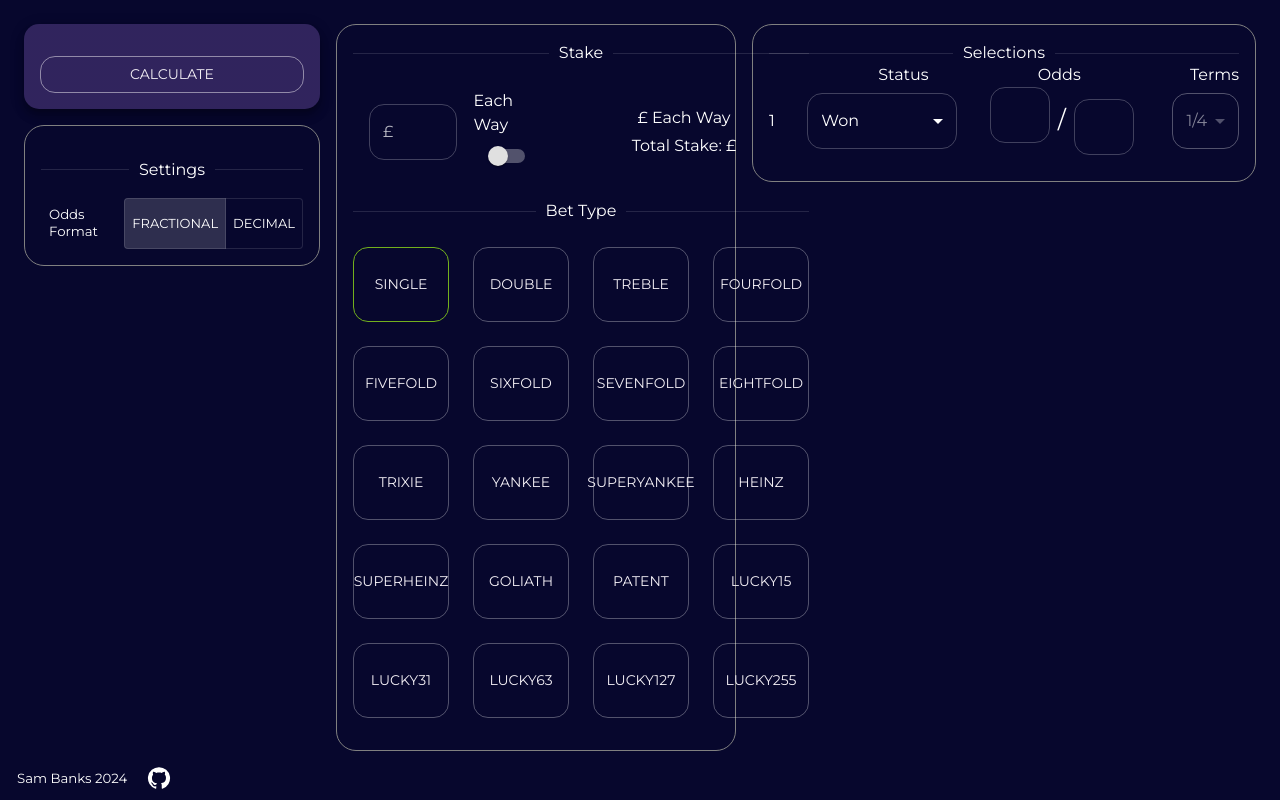
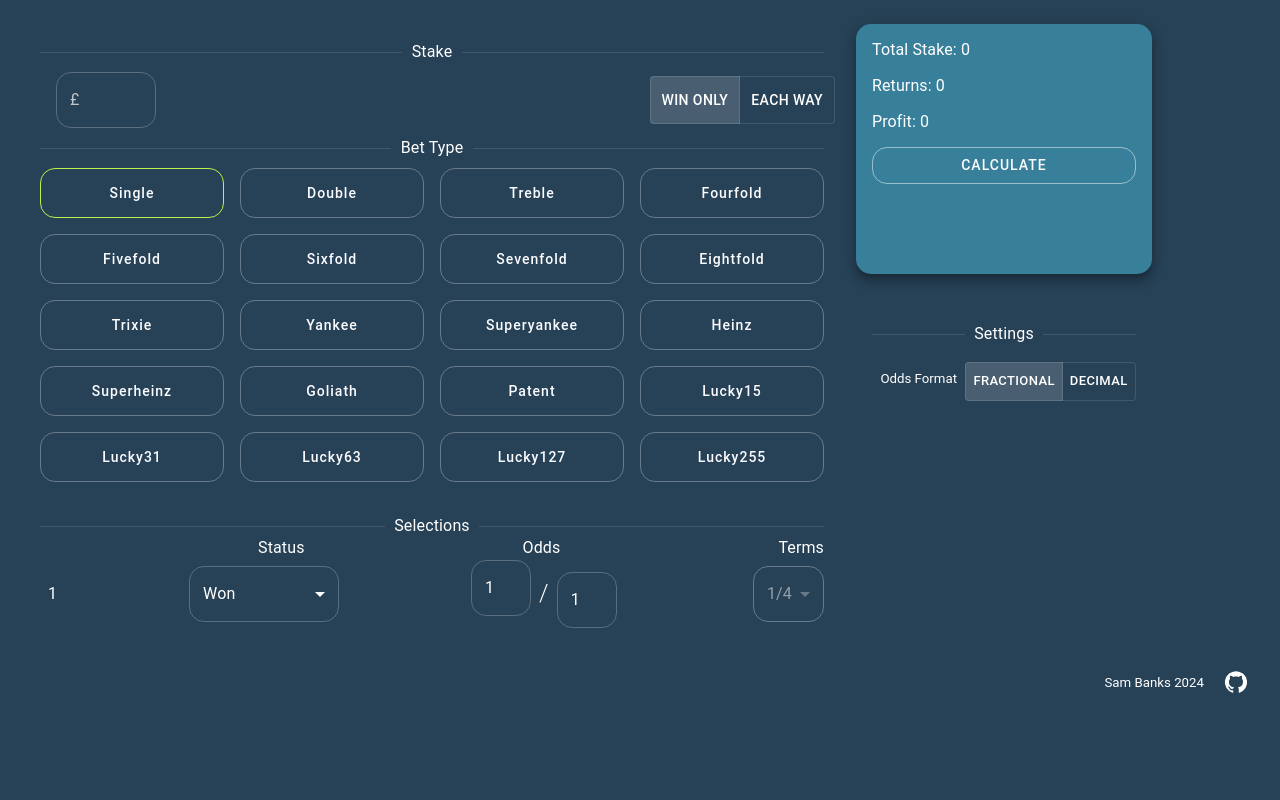
Before and after one commit to sambanks5/PortfolioWebsite, a React (Create React App) app: page / in a window 1280 px wide. Built offline with nearby package versions, Linux system fonts and the light colour scheme.

Commit message:
Calculator function fixes

```diff
--- a/src/App.jsx
+++ b/src/App.jsx
@@ -12,7 +12,7 @@ function App() {
 	const betcruncher = require("./betcruncher");
 
 	const [betslip, setBetslip] = useState({
-		stake: "0",
+		stake: "",
 		type: "single",
 		eachWay: false,
 	});
@@ -24,7 +24,6 @@ function App() {
 	const [error, setError] = useState(false);
 	const [oddsFormat, setOddsFormat] = useState("fractional");
 	const [status, setStatus] = useState(Array(betslip.selections).fill(1));
-	const [placeTerms, setPlaceTerms] = useState(Array(betslip.selections).fill("1/4"));
 	const [numSelections, setNumSelections] = useState(betTypes[betslip.type]?.selections || 0);
 
 	const initializeRunners = (numSelections) => {
@@ -106,72 +105,39 @@ function App() {
 	const handleFractionalOddsChange = (index, part, value) => {
 		setRunners((prevRunners) => {
 		  const newRunners = [...prevRunners];
-			const currentOdds = newRunners[index].odds.split("/");
+		  let currentOdds = newRunners[index].odds;
+		  if (typeof currentOdds === 'string') {
+			currentOdds = currentOdds.split("/");
 			if (part === "numerator") {
 			  currentOdds[0] = value;
 			} else if (part === "denominator") {
 			  currentOdds[1] = value;
 			}
 			newRunners[index] = { ...newRunners[index], odds: currentOdds.join("/") };
+		  }
 		  return newRunners;
 		});
 	  };
 
 	return (
-		<Container maxWidth>
+		<Container maxWidth="xl">
 			<Grid
 				container
 				spacing={2}
 				sx={{ my: 1 }}>
-				<Grid
-					item
-					xs={12}
-					sm={3}>
-					<Betslip
-						betslip={betslip}
-						runners={runners}
-					/>
-					<Box
-						id="settings-container"
-						sx={{ border: "1px solid grey", borderRadius: 5, p: 2, mt: 2 }}>
-						<Divider
-							orientation="Horizontal"
-							flexItem
-							sx={{ py: 2 }}>
-							Settings
-						</Divider>
-						<Box sx={{ display: "flex", flexDirection: "row", justifyContent: "space-evenly" }}>
-							<Typography
-								variant="h5"
-								sx={{ p: 1, textAlign: "left" }}>
-								Odds Format
-							</Typography>
-							<ToggleButtonGroup
-								value={oddsFormat}
-								size="small"
-								exclusive
-								onChange={(event, newFormat) => {
-									if (newFormat !== null) {
-										setOddsFormat(newFormat);
-									}
-								}}>
-								<ToggleButton value="fractional">Fractional</ToggleButton>
-								<ToggleButton value="decimal">Decimal</ToggleButton>
-							</ToggleButtonGroup>
-						</Box>
-					</Box>
-				</Grid>
+
+
 				<Grid
 					id="stake-container"
 					item
-					xs={12}
-					sm={4}>
-					<Box sx={{ border: "1px solid grey", borderRadius: 5, p: 2, minHeight: "720px" }}>
+					md={12}
+					lg={8}>
+					<Box sx={{borderRadius: 5, p: 2}}>
 						<FormControl>
 							<Divider
 								orientation="Horizontal"
 								flexItem
-								sx={{ mb: 3 }}>
+								sx={{ mb: 1 }}>
 								Stake
 							</Divider>
 							<Box
@@ -194,42 +160,37 @@ function App() {
 										startAdornment: <InputAdornment position="start">£</InputAdornment>,
 									}}
 								/>
+
 								<FormControlLabel
 									control={
-										<Switch
-											checked={betslip.eachWay}
-											onChange={(event) =>
+										<ToggleButtonGroup
+										value={betslip.eachWay ? 'Each Way' : 'Win Only'}
+										exclusive
+										onChange={(event, newValue) =>
 											setBetslip((prevBetslip) => ({
 											...prevBetslip,
-													eachWay: event.target.checked,
+											eachWay: newValue === 'Each Way',
 											}))
 										}
+										>
+										<ToggleButton value="Win Only">Win Only</ToggleButton>
+										<ToggleButton value="Each Way">Each Way</ToggleButton>
+										</ToggleButtonGroup>
+									}
+									labelPlacement="start"
 									/>
-									}
-									label="Each Way"
-									labelPlacement="top"
-								/>
-								<Box sx={{ p: 2, minWidth: "250px", textAlign: "center" }}>
-									<Typography
-										variant="h4"
-										sx={{ mb: 1 }}>
-										{betslip.eachWay ? "£" + stake + " Win Only" : "£" + stake + " Each Way"}
-									</Typography>
-
-									<Typography variant="h4">{betslip.eachWay ? "Total Stake: £" + stake * 2 : "Total Stake: £" + stake}</Typography>
-								</Box>
 							</Box>
 
 							<Divider
 								orientation="Horizontal"
 								flexItem
-								sx={{ my: 3 }}>
+								sx={{ my: 1 }}>
 								Bet Type
 							</Divider>
-							<Box sx={{ mb: 2 }}>
+							<Box>
 								<Grid
 									container
-									spacing={3}>
+									spacing={2}>
 									{types.map((type, index) => (
 										<Grid
 											item
@@ -242,10 +203,11 @@ function App() {
 												fullWidth
 												sx={{
 													borderColor: betslip.type === type ? "secondary.main" : "action.disabled",
-													height: "75px",
-												}} // Change border color if active
+													height: "50px",
+													textTransform: "none",
+												}}
 											>
-												{type}
+												{type.charAt(0).toUpperCase() + type.slice(1)}
 											</Button>
 										</Grid>
 									))}
@@ -253,13 +215,7 @@ function App() {
 							</Box>
 						</FormControl>
 					</Box>
-				</Grid>
-				<Grid
-					id="selections-container"
-					item
-					xs={12}
-					sm={5}>
-					<Box sx={{ border: "1px solid grey", borderRadius: 5, p: 2 }}>
+					<Box sx={{ borderRadius: 5, p: 2 }}>
 						<Divider
 							orientation="Horizontal"
 							flexItem>
@@ -268,7 +224,8 @@ function App() {
 						<Grid
 							container
 							spacing={0}
-							id="Yes">
+							id="Yes"
+							>
 							<Grid
 								item
 								xs={12}>
@@ -303,7 +260,7 @@ function App() {
 												alignItems="center"
 												sx={{ pb: 1 }}>
 												<Grid item>
-													<Typography variant="h4">{index + 1}</Typography>
+													<Typography variant="h4" sx={{ml: 1}}>{index + 1}</Typography>
 												</Grid>
 												<Grid item>
 													<FormControl>
@@ -326,32 +283,29 @@ function App() {
 														<TextField
 														variant="outlined"
 														type="number"
+														defaultValue="2.0"
 														onChange={(event) => handleOddsChange(index, event.target.value)}
 														sx={{ width: "100px" }}
 														/>
 													) : (
-														<Grid
-															container
-															alignItems="center">
+													<Grid container alignItems="center">
 													<Grid item>
 														<TextField
 														variant="outlined"
 														type="number"
+														defaultValue="1"
 														sx={{ width: "60px", mb: 1.5 }}
 														onChange={(event) => handleFractionalOddsChange(index, "numerator", event.target.value)}
 														/>
 													</Grid>
 													<Grid item>
-																<Typography
-																	variant="h2"
-																	sx={{ mx: 1 }}>
-																	/
-																</Typography>
+														<Typography variant="h2" sx={{ mx: 1 }}>/</Typography>
 													</Grid>
 													<Grid item>
 														<TextField
 														variant="outlined"
 														type="number"
+														defaultValue="1"
 														sx={{ width: "60px", mt: 1.5 }}
 														onChange={(event) => handleFractionalOddsChange(index, "denominator", event.target.value)}
 														/>
@@ -363,7 +317,7 @@ function App() {
 													<FormControl>
 														<Select
 															variant="outlined"
-															value={runners[index]?.terms || "1/4"}
+															value={"1/4"}
 															onChange={(event) => handlePlaceTermsChange(index, event.target.value)}
 															disabled={!betslip.eachWay}>
 															<MenuItem value={"1/1"}>1/1</MenuItem>
@@ -388,9 +342,56 @@ function App() {
 						</Grid>
 					</Box>
 				</Grid>
+
+				{/* <Grid
+					id="selections-container"
+					item
+					md={12}
+					lg={5}>
+
+				</Grid> */}
+				<Grid
+					id="betslip-container"
+					item
+					sm={12}
+					lg={3}>
+					<Betslip
+						betslip={betslip}
+						runners={runners}
+					/>
+					<Box
+						id="settings-container"
+						sx={{  p: 2, mt: 2, position: "sticky", top: "280px" }}>
+						<Divider
+							orientation="Horizontal"
+							flexItem
+							sx={{ py: 2 }}>
+							Settings
+						</Divider>
+						<Box sx={{ display: "flex", flexDirection: "row", justifyContent: "space-evenly" }}>
+							<Typography
+								variant="h5"
+								sx={{ p: 1, textAlign: "left" }}>
+								Odds Format
+							</Typography>
+							<ToggleButtonGroup
+								value={oddsFormat}
+								size="small"
+								exclusive
+								onChange={(event, newFormat) => {
+									if (newFormat !== null) {
+										setOddsFormat(newFormat);
+									}
+								}}>
+								<ToggleButton value="fractional">Fractional</ToggleButton>
+								<ToggleButton value="decimal">Decimal</ToggleButton>
+							</ToggleButtonGroup>
+						</Box>
+					</Box>
+				</Grid>
 			</Grid>
 
-			<Box sx={{ position: "absolute", bottom: "0", left: "5px", display: "flex", flexDirection: "row", justifyContent: "space-evenly" }}>
+			<Box sx={{ position: "sticky", bottom: "0", right: "50px", display: "flex", flexDirection: "row", justifyContent:"end"}}>
 				<Typography
 					variant="h5"
 					sx={{ p: 1.5, textAlign: "left", marginBottom: "0" }}>
--- a/src/betcruncher.js
+++ b/src/betcruncher.js
@@ -152,7 +152,7 @@ module.exports = (function () {
         // Validate the stake
         betslip.stake = parseFloat(betslip.stake);
         if (isNaN(betslip.stake)) {
-            throw new Error("Stake must be a number");
+            betslip.stake = 0;
         }
 
         // Short circuit here: nothing ventured, nothing gained
--- a/src/components/betslip.jsx
+++ b/src/components/betslip.jsx
@@ -13,15 +13,15 @@ const Betslip = ({ betslip, runners }) => {
   };
 
   return (
-    <Paper sx={{ p: 2 }} elevation={8}>
+    <Paper sx={{ p: 2, position: "sticky", top: 10, minHeight: 250}} elevation={8}>
       <Typography variant="h4" sx={{ mb: 2 }}>
-        {result && `Total Stake: ${result.totalStake}`}
+        {result ? `Total Stake: ${result.totalStake}` : 'Total Stake: 0'}
       </Typography>
       <Typography variant="h4" sx={{ mb: 2 }}>
-        {result && `Returns: ${result.returns}`}
+        {result ? `Returns: ${result.returns}` : 'Returns: 0'}
       </Typography>
       <Typography variant="h4" sx={{ mb: 2 }}>
-        {result && `Profit: ${result.profit}`}
+        {result ? `Profit: ${result.profit}` : 'Profit: 0'}
       </Typography>
       <Button variant="outlined" onClick={calculateResult} fullWidth>
         Calculate
--- a/src/index.js
+++ b/src/index.js
@@ -9,26 +9,32 @@ const theme = createTheme({
   palette: {
     mode: 'dark',
     primary: {
-      main: '#F3EFF5',
+      main: '#FBFCFF',
     },
     secondary: {
-      main: '#72B01D',
+      main: '#B5F44A',
     },
     background: {
-      default: '#07072d',
-      paper: '#140647',
+      default: '#274156',
+      paper: '#1C6E8C',
     },
     info: {
-      main: '#3F7D20',
+      main: '#A24936',
     },
   },
   typography: {
-    fontFamily: 'Montserrat, sans-serif',
+    fontfamily: 'Raleway, sans-serif',
+    letterSpacing: '1px', // Add your desired letter spacing here
+
     h1: {
       fontSize: 32,
+      letterSpacing: '0.25px', // Add your desired letter spacing here
+
     },
     h2: {
       fontSize: 24,
+      letterSpacing: '0.25px', // Add your desired letter spacing here
+
     },
     h3: {
       fontSize: 18.72,
@@ -69,6 +75,8 @@ const theme = createTheme({
       styleOverrides: {
         root: {
           borderRadius: 15, // Set the border radius to your desired value
+          letterSpacing: '1px', // Add your desired letter spacing here
+
         },
       },
     },
@@ -76,10 +84,12 @@ const theme = createTheme({
       styleOverrides: {
         root: {
           borderRadius: 15, // Set the border radius to your desired value
+
         },
       },
     },
   },
+
 });
 
 const root = ReactDOM.createRoot(document.getElementById('root'));
```
Lines whose indentation alone changed are shown as unchanged.
